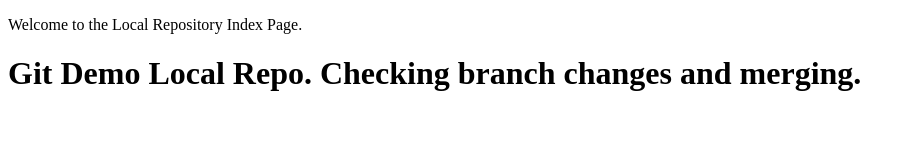
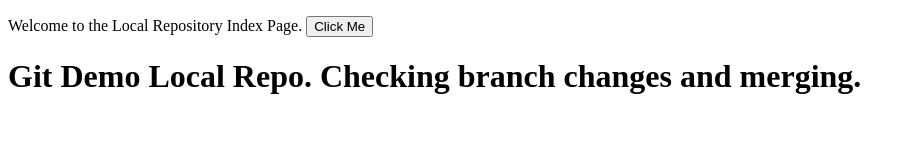
Before and after one commit to Farnaz-01/Practice001_Local, a plain HTML site: page index.html in a window 1280 px wide. Shown: the whole page, without its empty margins (0-914 px from the left). Drawn offline with Linux system fonts and the light colour scheme.

Commit message:
Add button

```diff
--- a/index.html
+++ b/index.html
@@ -7,7 +7,7 @@
 </head>
 <body>
     <div>
-        <p>Welcome to the Local Repository Index Page.</p>
+        <p>Welcome to the Local Repository Index Page. <button onclick="alert('Hello from Local Repo!')">Click Me</button></p>
         <h1>Git Demo Local Repo. Checking branch changes and merging.</h1>
     </div>
 </body>
```
